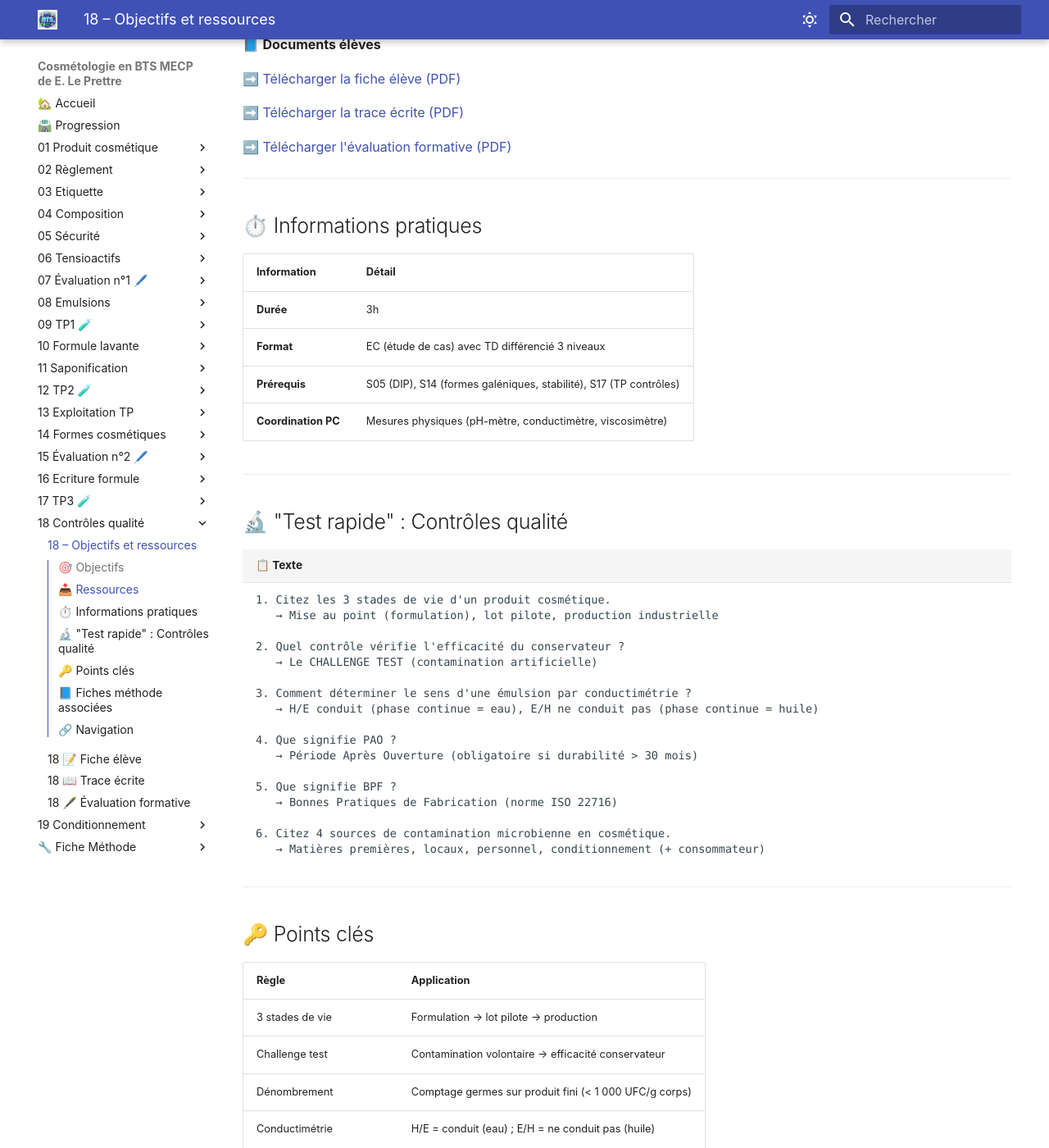
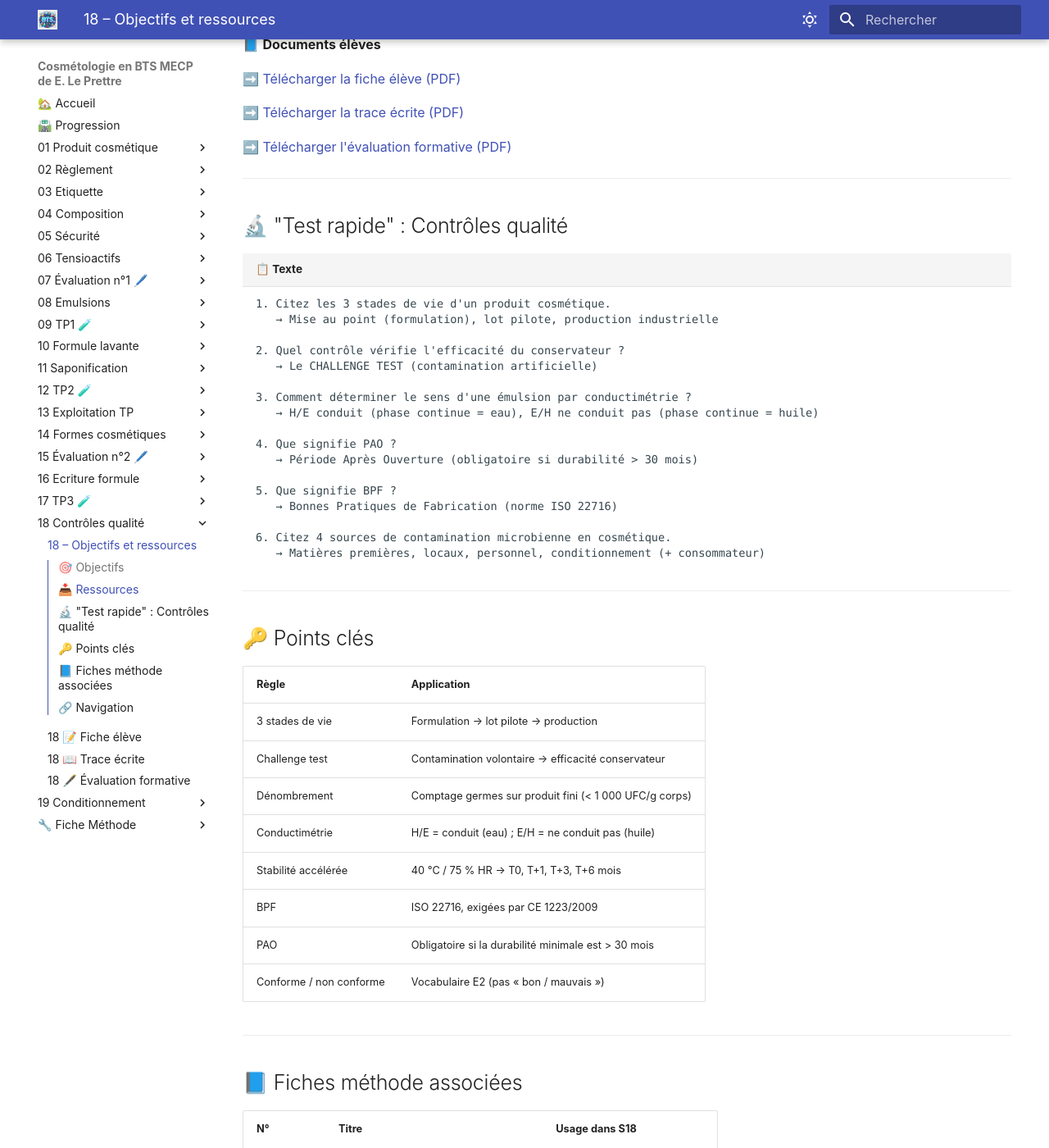
Before and after one commit to E-LePrettre/bts-mecp-cosmetologie, an MkDocs documentation site: the page built from docs/18_controles_qualite/README.md, in a window 1280 px wide and 1400 px high, scrolled down 688 px. Shown: the whole window at 82% size. Built offline with MkDocs 1.6.1 and Material for MkDocs 9.7.7, drawn with Linux system fonts in a browser that asks for light colours; some of the changed text lies outside the part shown.

```diff
--- a/docs/18_controles_qualite/README.md
+++ b/docs/18_controles_qualite/README.md
@@ -29,16 +29,7 @@ Séance d'étude de cas (EC) sur les contrôles qualité cosmétiques et la vie
 
 ---
 
-## ⏱️ Informations pratiques
 
-| Information | Détail |
-|-------------|--------|
-| **Durée** | 3h |
-| **Format** | EC (étude de cas) avec TD différencié 3 niveaux |
-| **Prérequis** | S05 (DIP), S14 (formes galéniques, stabilité), S17 (TP contrôles) |
-| **Coordination PC** | Mesures physiques (pH-mètre, conductimètre, viscosimètre) |
-
----
 
 ## 🔬 "Test rapide" : Contrôles qualité
 
@@ -74,7 +65,7 @@ Séance d'étude de cas (EC) sur les contrôles qualité cosmétiques et la vie
 | Conductimétrie | H/E = conduit (eau) ; E/H = ne conduit pas (huile) |
 | Stabilité accélérée | 40 °C / 75 % HR → T0, T+1, T+3, T+6 mois |
 | BPF | ISO 22716, exigées par CE 1223/2009 |
-| PAO | Obligatoire si durabilité > 30 mois |
+| PAO | Obligatoire si la durabilité minimale est > 30 mois |
 | Conforme / non conforme | Vocabulaire E2 (pas « bon / mauvais ») |
 
 ---
```
Also changed, not shown: docs/18_controles_qualite/18b_trace_ecrite.md (+3 -2 lines), docs/18_controles_qualite/18c_evaluation.md (+1 -1 lines), 2 other files.
